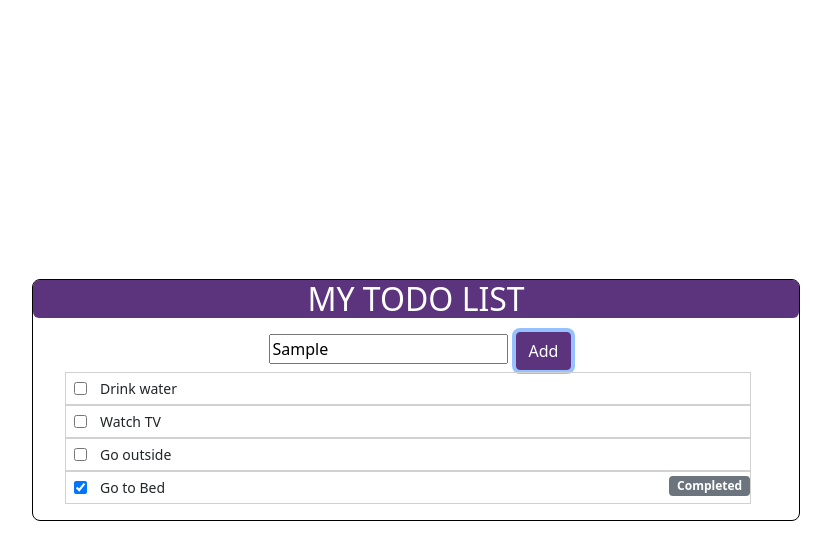
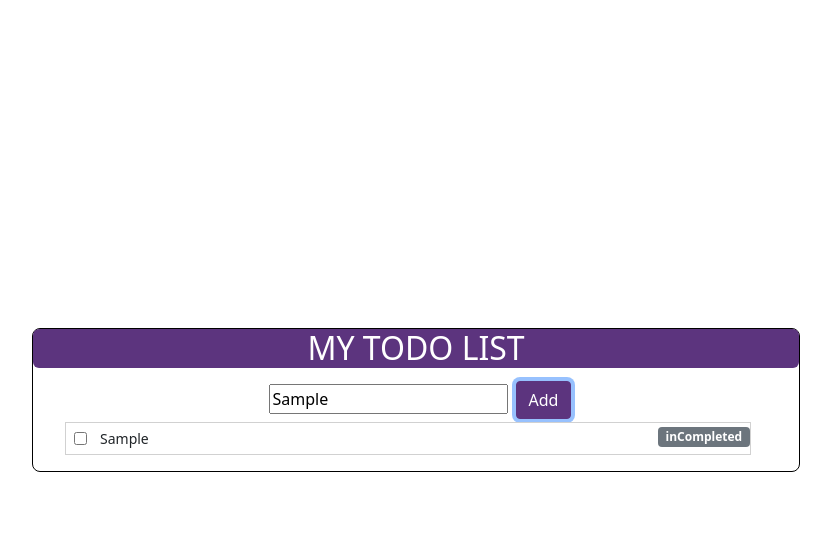
Before and after one commit to anshul9867/TodoApp, a React (Create React App) app: page / in a window 1280 px wide. Both pictures are taken after typing "Sample" into the empty fields and a click on the button "Add". Shown: the top 560 px of the page, without its empty margins (224-1055 px from the left). Built offline with nearby package versions, Linux system fonts and the light colour scheme.

Commit message:
add the badge and required on form

```diff
--- a/src/Components/TodoApp/index.js
+++ b/src/Components/TodoApp/index.js
@@ -1,17 +1,31 @@
-import React from "react";
+import React, { useState } from "react";
 import TODO_LIST from "../../Constants/Todolist.json";
 import TodoForm from "../TodoForm";
 import TodoItem from "../TodoItem";
 
 function TodoApp() {
+    const [title, setTitle] = useState("");
+    const [todoList, setTodoList] = useState([])
+
+
+    const handleAddTODO = (e) => {
+        e.preventDefault();
+        // let prev=[...todoList]
+        // prev.push({name: title, isdone: false })
+        // setTodoList(prev)
+        setTodoList((prevState) => [...prevState, { name: title, isdone: false }])
+    };
+    const handleInputChange = (e) => {
+        setTitle(e.target.value)
+    }
     return (
         <div className="main1">
             <div className="todo">
                 <h2 className="head">MY TODO LIST</h2>
-                <TodoForm/>
+                <TodoForm handleAddTODO={handleAddTODO}  handleInputChange={handleInputChange}/>
                     <ul>
                         {
-                            TODO_LIST.TODO_LIST.map(val => {
+                            todoList.map(val => {
                                 return (
                                     <TodoItem todo={val}/>
                                 )
--- a/src/Components/TodoForm/index.js
+++ b/src/Components/TodoForm/index.js
@@ -2,26 +2,15 @@ import React, { useState } from 'react'
 import { Form, Button } from 'react-bootstrap'
 
 
-function TodoForm() {
-    const [title, setTitle] = useState("");
-    const [todoList, setTodoList] = useState([])
+function TodoForm(props) {
+//    console.log(props)
+const {handleAddTODO,handleInputChange}=props
 
 
-    const handleAddTODO = (e) => {
-        e.preventDefault();
-        // let prev=[...todoList]
-        // prev.push({name: title, isdone: false })
-        // setTodoList(prev)
-        setTodoList((prevState) => [...prevState, { name: title, isdone: false }])
-    };
-    const handleInputChange = (e) => {
-        setTitle(e.target.value)
-    }
-    console.log(todoList, '--')
     return (
         <div>
             <Form className="form" onSubmit={handleAddTODO}>
-                <input type="text" class="myinput" placeholder="Add Task name" onChange={handleInputChange}/>
+                <input type="text" class="myinput" placeholder="Add Task name" onChange={handleInputChange} required/>
                 <Button type="submit" class="addBtn">Add</Button>
             </Form>
         </div>
--- a/src/Components/TodoItem/index.js
+++ b/src/Components/TodoItem/index.js
@@ -11,7 +11,8 @@ function TodoItem(props) {
                     <li>{name}</li>
                 </div>
                 <div className=''>
-                    {isdone ? <Badge bg="secondary" className="badge">Completed</Badge> : null}
+                    {isdone ?  <Badge bg="secondary" className="badge">Completed</Badge> :
+                    <Badge bg="secondary" className="badge">inCompleted</Badge>}
                 </div>
             </div>
         </div>
```
Also changed, not shown: 1 other file (tests, documents, lock files or other folders).
